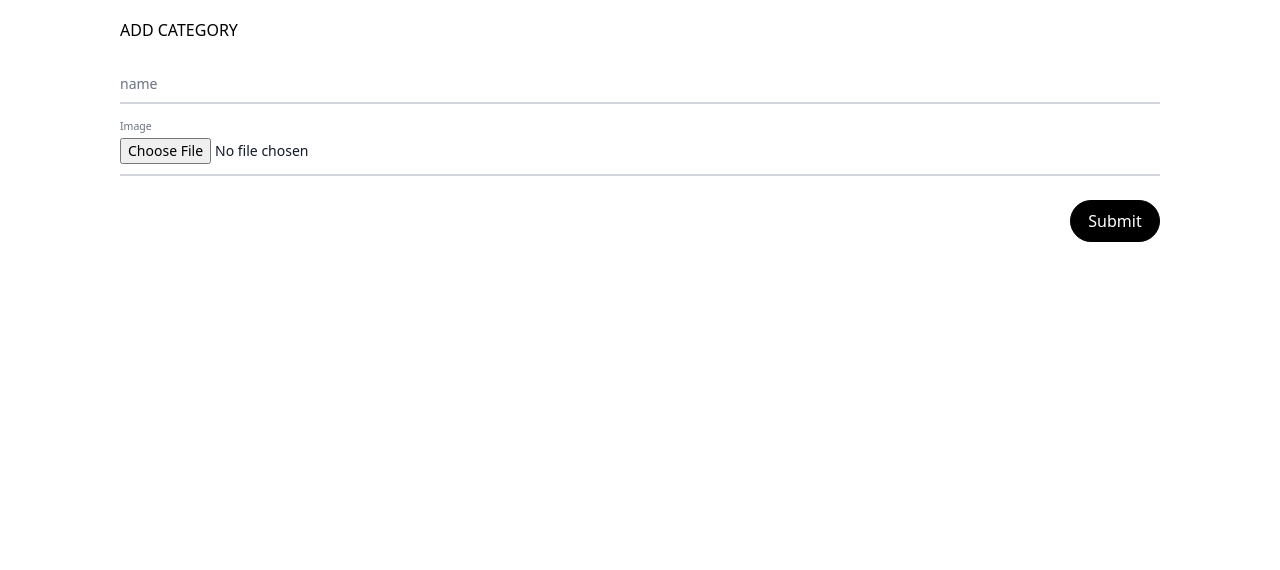
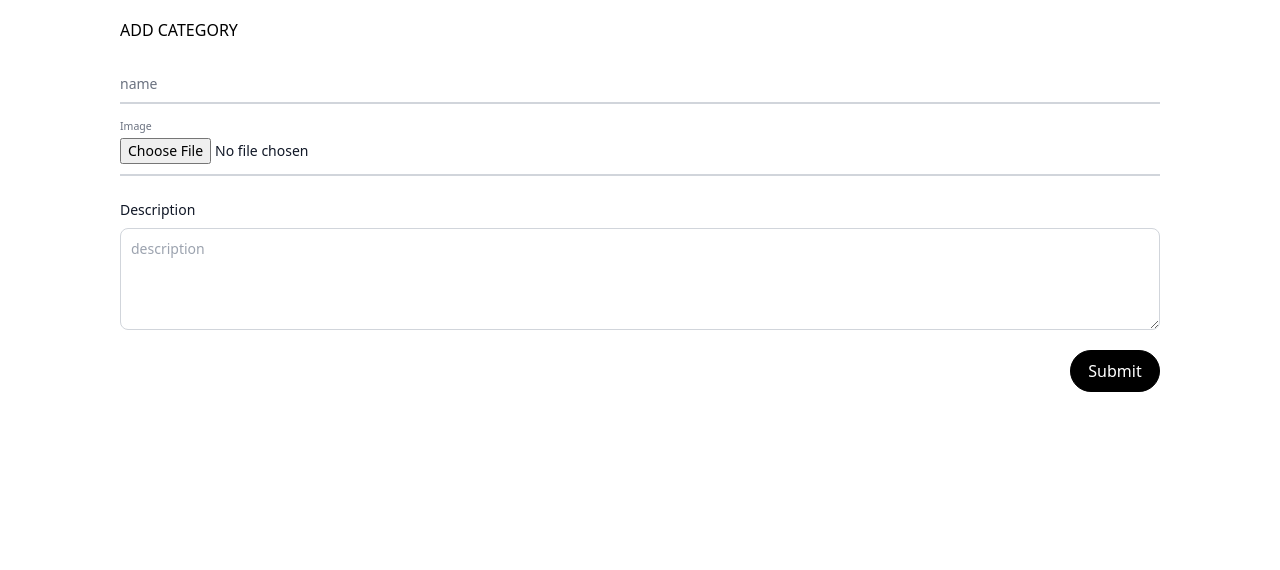
Before and after one commit to Arief-af/ziaqEdu_native, a PHP site: template app/View/pages/dashboard/category/create.php in a window 1280 px wide. Shown: the part 144-714 px from the top of the page. Run offline with PHP 8.4, Linux system fonts and the light colour scheme; the visitor is signed in with stand-in values (Sample User, id 1); the template is opened without the code that fills it: most values are stand-ins (such as "Sample title", 1, 10 or a date in 2020); some libraries are stand-ins or nearby versions.

Commit message:
feat(category): add desc and dinamic data in curses page

```diff
--- a/app/Controller/CourseController.php
+++ b/app/Controller/CourseController.php
@@ -2,6 +2,7 @@
 
 namespace ZiaqEdu\Controller;
 use ZiaqEdu\App\View;
+use ZiaqEdu\Models\Category;
 class CourseController
 {
     function index(): void
@@ -9,7 +10,7 @@ class CourseController
         session_unset();
         $model = [
             "title" => "Ziaq Edu",
-            "content" => "HAHAHHH"
+            "data" => Category::getAllCategory()
         ];
 
         View::render('pages/course/index', $model);
--- a/app/Controller/DashboardController.php
+++ b/app/Controller/DashboardController.php
@@ -84,7 +84,6 @@ class DashboardController
         $imageFileType = strtolower(pathinfo($target_file, PATHINFO_EXTENSION));
         $check = getimagesize($_FILES["image"]["tmp_name"]);
         if ($check !== false) {
-            echo "File is an image - " . $check["mime"] . ".";
             $uploadOk = 1;
         } else {
             echo "File is not an image.";
@@ -99,11 +98,9 @@ class DashboardController
             echo "Sorry, only JPG, JPEG, PNG & GIF files are allowed.";
             $uploadOk = 0;
         }
-
         if ($uploadOk == 0) {
             die('fail');
         } else {
-
             if (move_uploaded_file($_FILES["image"]["tmp_name"], $target_file)) {
             } else {
                 die("Sorry, there was an error uploading your file.");
--- a/app/View/pages/dashboard/category/create.php
+++ b/app/View/pages/dashboard/category/create.php
@@ -41,14 +41,21 @@
             </div>
             <form action="/dashboard/category/store" method="POST" enctype='multipart/form-data'>
                 <div class="relative z-0 w-full mb-6 group">
-                    <input type="text" name="name" id="name" class="block py-2.5 px-0 w-full text-sm text-gray-900 bg-transparent border-0 border-b-2 border-gray-300 appearance-none  dark:border-gray-600 dark:focus:border-blue-500 focus:outline-none focus:ring-0 focus:border-blue-600 peer" placeholder=" " required />
-                    <label for="name" class="peer-focus:font-medium absolute text-sm text-gray-500 duration-300 transform -translate-y-6 scale-75 top-3 -z-10 origin-[0] peer-focus:left-0 peer-focus:text-blue-600 peer-focus:dark:text-blue-500 peer-placeholder-shown:scale-100 peer-placeholder-shown:translate-y-0 peer-focus:scale-75 peer-focus:-translate-y-6">name</label>
+                    <input type="text" name="name" id="name" class="block py-2.5 px-0 w-full text-sm text-gray-900 bg-transparent border-0 border-b-2 border-gray-300 appearance-none  dark:border-gray-600 focus:outline-none focus:ring-0 focus:border-black peer" placeholder=" " required />
+                    <label for="name" class="peer-focus:font-medium absolute text-sm text-gray-500 duration-300 transform -translate-y-6 scale-75 top-3 -z-10 origin-[0] peer-focus:left-0 peer-focus:text-black peer-placeholder-shown:scale-100 peer-placeholder-shown:translate-y-0 peer-focus:scale-75 peer-focus:-translate-y-6">name</label>
                 </div>
 
                 <div class="relative z-0 w-full mb-6 group">
-                    <input type="file" name="image" id="image" class="block py-2.5 px-0 w-full text-sm text-gray-900 bg-transparent border-0 border-b-2 border-gray-300 appearance-none  dark:border-gray-600 dark:focus:border-blue-500 focus:outline-none focus:ring-0 focus:border-blue-600 peer" placeholder=" " required />
-                    <label for="image" class="peer-focus:font-medium absolute text-sm text-gray-500 duration-300 transform -translate-y-6 scale-75 top-3 -z-10 origin-[0] peer-focus:left-0 peer-focus:text-blue-600 peer-focus:dark:text-blue-500 peer-placeholder-shown:scale-100 peer-placeholder-shown:translate-y-0 peer-focus:scale-75 peer-focus:-translate-y-6">Image</label>
+                    <input type="file" name="image" id="image" class="block py-2.5 px-0 w-full text-sm text-gray-900 bg-transparent border-0 border-b-2 border-gray-300 appearance-none  dark:border-gray-600 focus:outline-none focus:ring-0 focus:border-black peer" placeholder=" " required />
+                    <label for="image" class="peer-focus:font-medium absolute text-sm text-gray-500 duration-300 transform -translate-y-6 scale-75 top-3 -z-10 origin-[0] peer-focus:left-0 peer-focus:text-black peer-placeholder-shown:scale-100 peer-placeholder-shown:translate-y-0 peer-focus:scale-75 peer-focus:-translate-y-6">Image</label>
                 </div>
+
+
+                <div class="mb-5">
+                    <label for="desc" class="block mb-2 text-sm font-medium text-gray-900">Description</label>
+                    <textarea id="desc" name="desc" rows="4" class="block p-2.5 w-full text-sm text-gray-900 bg-white rounded-lg border border-gray-300" placeholder="description"></textarea>
+                </div>
+
 
                 <button type="submit" class="float-right p-2 rounded-full min-w-[90px] border border-black ease-in-out bg-black text-white transition-all">
                     Submit
--- a/app/View/pages/dashboard/category/edit.php
+++ b/app/View/pages/dashboard/category/edit.php
@@ -45,6 +45,11 @@
                     <label for="name" class="peer-focus:font-medium absolute text-sm text-gray-500 duration-300 transform -translate-y-6 scale-75 top-3 -z-10 origin-[0] peer-focus:left-0 peer-focus:text-blue-600 peer-focus:dark:text-blue-500 peer-placeholder-shown:scale-100 peer-placeholder-shown:translate-y-0 peer-focus:scale-75 peer-focus:-translate-y-6">name</label>
                 </div>
 
+                <div class="mb-5">
+                    <label for="desc" class="block mb-2 text-sm font-medium text-gray-900">Description</label>
+                    <textarea id="desc" name="desc" rows="4" class="block p-2.5 w-full text-sm text-gray-900 bg-white rounded-lg border border-gray-300" placeholder="description"><?= $model['data']['desc'] ?></textarea>
+                </div>
+
                 <button type="submit" class="float-right p-2 rounded-full min-w-[90px] border border-black ease-in-out bg-black text-white transition-all">
                     Update
                 </button>
```
Also changed, not shown: app/Models/Category.php (+5 -3 lines), app/View/pages/course/index.php (+9 -14 lines), public/storage/thumbnail/1267785883Screenshot from 2023-10-28 13-48-04.png (added), public/storage/thumbnail/1815740934Screenshot from 2023-10-28 21-38-53.png (added), public/storage/thumbnail/2039114406Screenshot from 2023-10-23 05-38-36.png (added), public/storage/thumbnail/912232623Screenshot from 2023-10-28 21-38-53.png (added), public/storage/thumbnail/992151035Screenshot from 2023-10-28 13-48-04.png (added).
